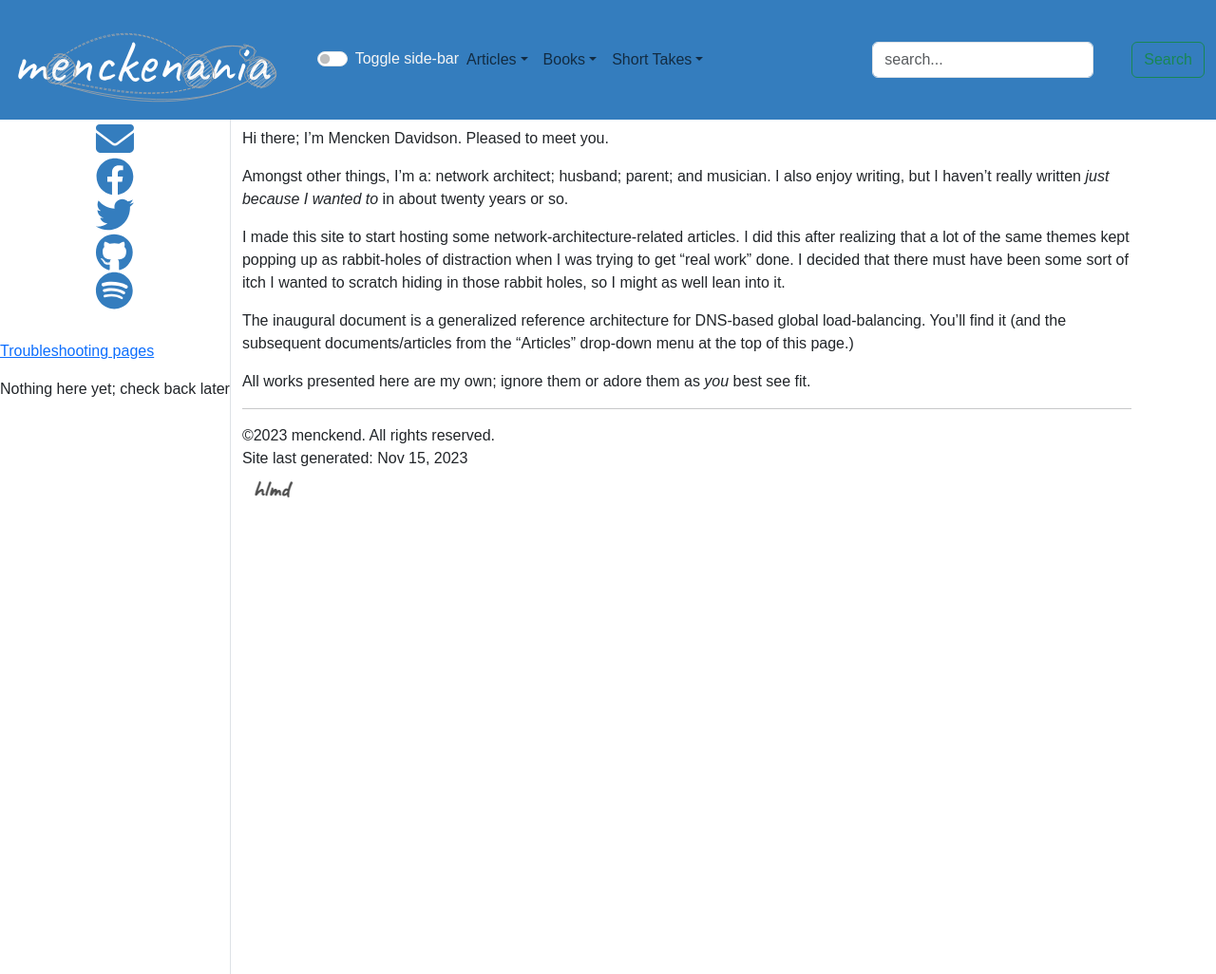
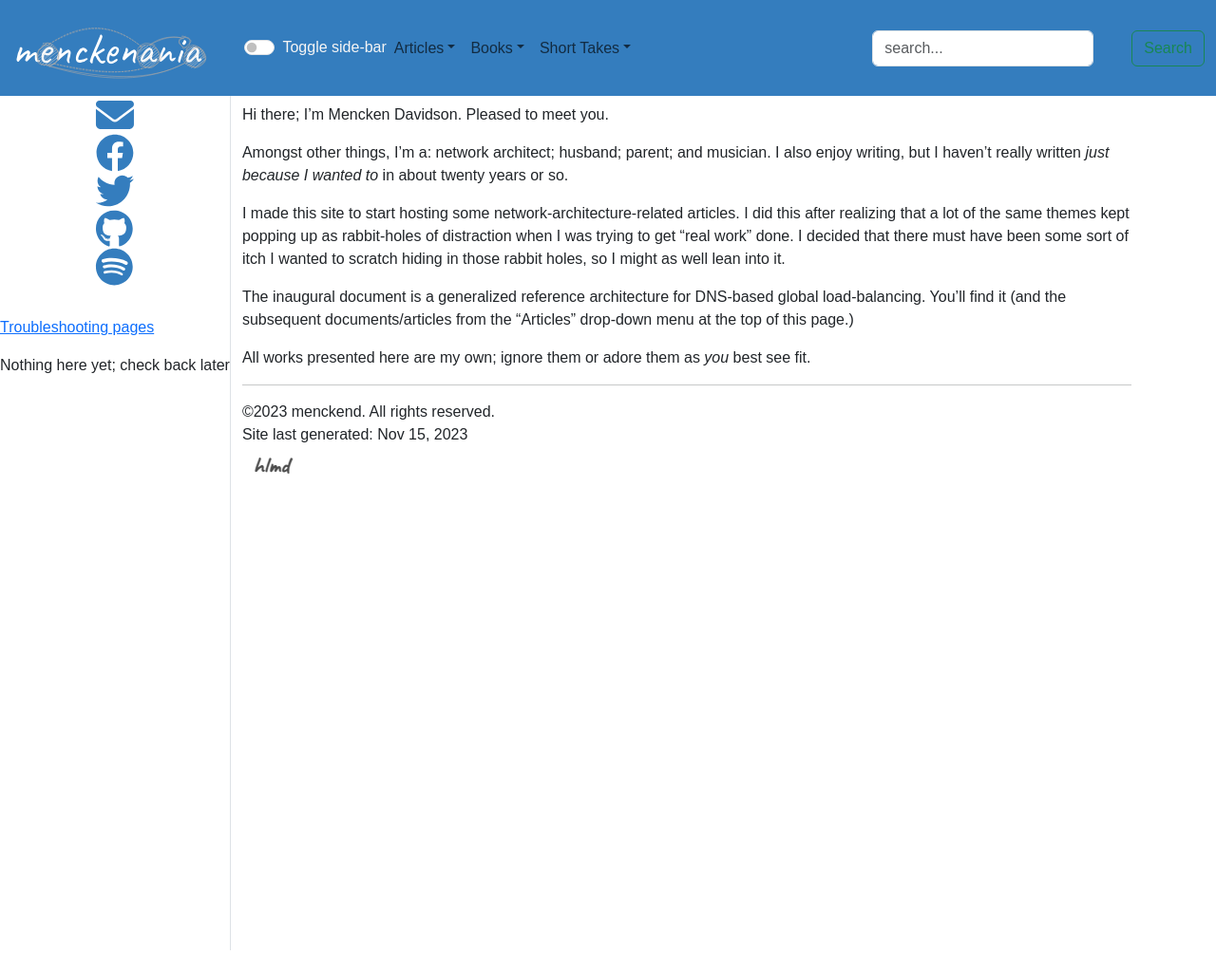
Before and after one commit to menckend/alpha, a Jekyll site: the page built from index.md, in a window 1280 px wide. Shown: the whole page at 95% size. Built offline with Jekyll 4.4.1, drawn with Linux system fonts in a browser that asks for light colours; nearby versions of some CDN libraries; some web fonts are replaced; comment, search, counter and statistics services are not loaded; after the commit the page ends 1001 px from its top, so only the background shows below that.

Commit message:
Update topnav.html

```diff
--- a/_includes/topnav.html
+++ b/_includes/topnav.html
@@ -2,7 +2,7 @@
 
 <nav class="navbar navbar-expand-lg navbar-inverse navbar-static-top"  style="background-color:#347DBE; color: whitesmoke;">
     <div class="container-fluid topnavlinks">
-        <a class="navbar-brand" href="index.html"><img class="navbar-brand" style="height: 100px; padding-top: 0px" src="images/menckenania-logo.drawio.svg"></a>
+        <a class="navbar-brand" href="index.html"><img class="navbar-brand" style="height: 75px; padding-top: 0px" src="images/menckenania-logo.drawio.svg"></a>
 
         <button class="navbar-toggler" type="button" data-bs-toggle="collapse" data-bs-target="#navbarSupportedContent" aria-controls="navbarSupportedContent" aria-expanded="false" aria-label="Toggle top-nav">
             <span class="navbar-toggler-icon"></span>
```
